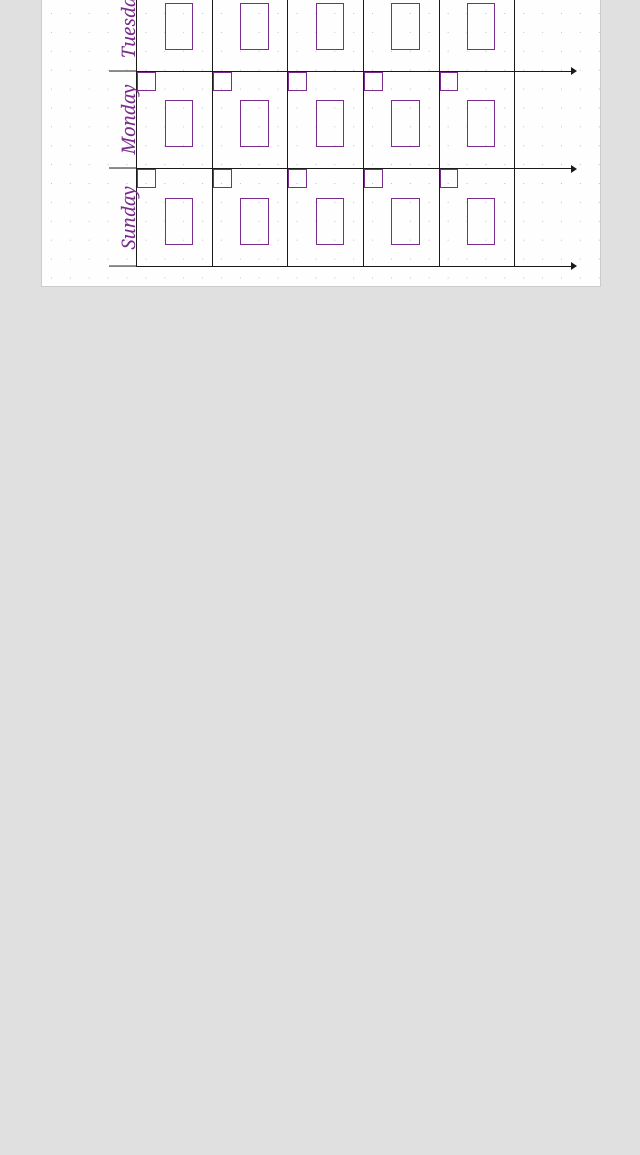
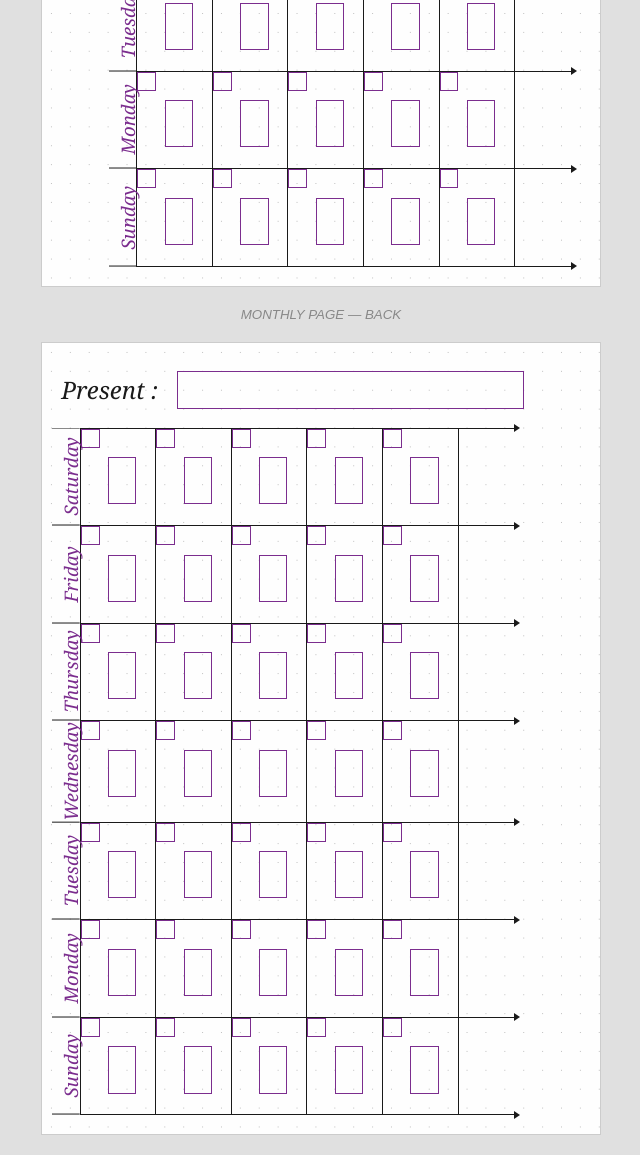
Before and after one commit to YayasDesigns/The-Balanced-Book, a plain HTML site: page blueprints/monthly.html in a window 1280 px wide. Shown: the part 607-1762 px from the top of the page, without its empty margins (319-959 px from the left). Before the commit the page ends 914 px from the top, so only its background shows below. Drawn offline with Linux system fonts and the light colour scheme.

Commit message:
Add monthly back page with shifted grid for spiral binding
Co-Authored-By: Claude Opus 4.6 <noreply@anthropic.com>

```diff
--- a/blueprints/monthly.html
+++ b/blueprints/monthly.html
@@ -189,6 +189,19 @@
       border-bottom: 4px solid transparent;
       border-left: 6px solid var(--black);
     }
+    /* ---- BACK PAGE: same layout shifted 20mm left (spiral on right) ---- */
+    .page.monthly-back {
+      padding: 2.5mm 20mm 5mm 5mm;
+    }
+
+    .monthly-back .monthly-header {
+      margin-left: 0;
+    }
+
+    .monthly-back .grid-wrapper {
+      margin-right: 18mm;
+      margin-left: -10mm;
+    }
   </style>
 </head>
 <body>
@@ -288,5 +301,83 @@
     </div>
   </div>
 
+  <!-- ==================== MONTHLY — BACK PAGE ==================== -->
+  <div class="page-label">MONTHLY PAGE — BACK</div>
+  <div class="page monthly monthly-back" style="overflow: visible;">
+    <!-- Header -->
+    <div class="monthly-header">
+      <span class="present-label">Present :</span>
+      <div class="month-box"></div>
+    </div>
+
+    <!-- Calendar grid (same layout, shifted left) -->
+    <div class="grid-wrapper">
+      <table class="monthly-grid">
+        <tbody>
+          <tr>
+            <th>Saturday</th>
+            <td><div class="cell-inner"><div class="cb-square"></div><div class="cb-rect"></div></div></td>
+            <td><div class="cell-inner"><div class="cb-square"></div><div class="cb-rect"></div></div></td>
+            <td><div class="cell-inner"><div class="cb-square"></div><div class="cb-rect"></div></div></td>
+            <td><div class="cell-inner"><div class="cb-square"></div><div class="cb-rect"></div></div></td>
+            <td><div class="cell-inner"><div class="cb-square"></div><div class="cb-rect"></div></div></td>
+          </tr>
+          <tr>
+            <th>Friday</th>
+            <td><div class="cell-inner"><div class="cb-square"></div><div class="cb-rect"></div></div></td>
+            <td><div class="cell-inner"><div class="cb-square"></div><div class="cb-rect"></div></div></td>
+            <td><div class="cell-inner"><div class="cb-square"></div><div class="cb-rect"></div></div></td>
+            <td><div class="cell-inner"><div class="cb-square"></div><div class="cb-rect"></div></div></td>
+            <td><div class="cell-inner"><div class="cb-square"></div><div class="cb-rect"></div></div></td>
+          </tr>
+          <tr>
+            <th>Thursday</th>
+            <td><div class="cell-inner"><div class="cb-square"></div><div class="cb-rect"></div></div></td>
+            <td><div class="cell-inner"><div class="cb-square"></div><div class="cb-rect"></div></div></td>
+            <td><div class="cell-inner"><div class="cb-square"></div><div class="cb-rect"></div></div></td>
+            <td><div class="cell-inner"><div class="cb-square"></div><div class="cb-rect"></div></div></td>
+            <td><div class="cell-inner"><div class="cb-square"></div><div class="cb-rect"></div></div></td>
+          </tr>
+          <tr>
+            <th>Wednesday</th>
+            <td><div class="cell-inner"><div class="cb-square"></div><div class="cb-rect"></div></div></td>
+            <td><div class="cell-inner"><div class="cb-square"></div><div class="cb-rect"></div></div></td>
+            <td><div class="cell-inner"><div class="cb-square"></div><div class="cb-rect"></div></div></td>
+            <td><div class="cell-inner"><div class="cb-square"></div><div class="cb-rect"></div></div></td>
+            <td><div class="cell-inner"><div class="cb-square"></div><div class="cb-rect"></div></div></td>
+          </tr>
+          <tr>
+            <th>Tuesday</th>
+            <td><div class="cell-inner"><div class="cb-square"></div><div class="cb-rect"></div></div></td>
+            <td><div class="cell-inner"><div class="cb-square"></div><div class="cb-rect"></div></div></td>
+            <td><div class="cell-inner"><div class="cb-square"></div><div class="cb-rect"></div></div></td>
+            <td><div class="cell-inner"><div class="cb-square"></div><div class="cb-rect"></div></div></td>
+            <td><div class="cell-inner"><div class="cb-square"></div><div class="cb-rect"></div></div></td>
+          </tr>
+          <tr>
+            <th>Monday</th>
+            <td><div class="cell-inner"><div class="cb-square"></div><div class="cb-rect"></div></div></td>
+            <td><div class="cell-inner"><div class="cb-square"></div><div class="cb-rect"></div></div></td>
+            <td><div class="cell-inner"><div class="cb-square"></div><div class="cb-rect"></div></div></td>
+            <td><div class="cell-inner"><div class="cb-square"></div><div class="cb-rect"></div></div></td>
+            <td><div class="cell-inner"><div class="cb-square"></div><div class="cb-rect"></div></div></td>
+          </tr>
+          <tr>
+            <th>Sunday</th>
+            <td><div class="cell-inner"><div class="cb-square"></div><div class="cb-rect"></div></div></td>
+            <td><div class="cell-inner"><div class="cb-square"></div><div class="cb-rect"></div></div></td>
+            <td><div class="cell-inner"><div class="cb-square"></div><div class="cb-rect"></div></div></td>
+            <td><div class="cell-inner"><div class="cb-square"></div><div class="cb-rect"></div></div></td>
+            <td>
+              <div class="cell-inner"><div class="cb-square"></div><div class="cb-rect"></div></div>
+              <span class="arrow-bottom-line"></span>
+              <span class="arrow-bottom-head"></span>
+            </td>
+          </tr>
+        </tbody>
+      </table>
+    </div>
+  </div>
+
 </body>
 </html>
```
